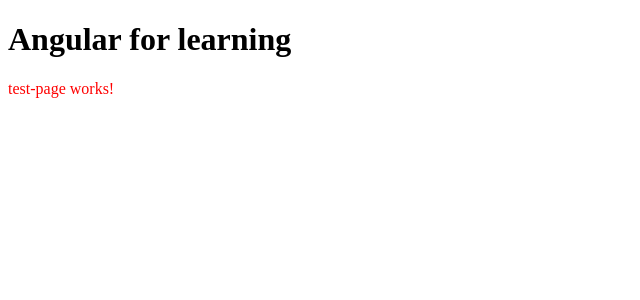
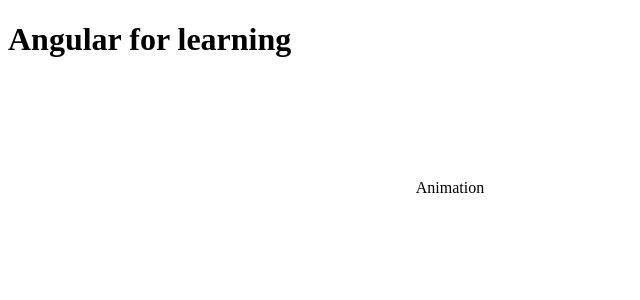
Before and after one commit to skidan29/angular-for-learning, an Angular app: page / in a window 1280 px wide. Shown: the top 300 px of the page, without its empty margins (0-640 px from the left). Built offline with nearby package versions, Linux system fonts and the light colour scheme.

Commit message:
Начало изучения раздела анимации

```diff
--- a/src/app/app.module.ts
+++ b/src/app/app.module.ts
@@ -5,6 +5,7 @@ import { AppRoutingModule } from './app-routing.module';
 import { AppComponent } from './app.component';
 import { StyleDirective } from './directives/style.directive';
 import { TestPageComponent } from './test-page/test-page.component';
+import { BrowserAnimationsModule } from '@angular/platform-browser/animations';
 
 @NgModule({
   declarations: [
@@ -14,7 +15,7 @@ import { TestPageComponent } from './test-page/test-page.component';
   ],
   imports: [
     BrowserModule,
-    AppRoutingModule
+    AppRoutingModule, BrowserAnimationsModule
   ],
   providers: [],
   bootstrap: [AppComponent]
--- a/src/app/test-page/test-page.component.html
+++ b/src/app/test-page/test-page.component.html
@@ -1 +1,3 @@
-<p appStyle="green" >test-page works!</p>
+<div class="wrap">
+    <div class="box">Animation</div>
+</div>
--- a/src/app/test-page/test-page.component.scss
+++ b/src/app/test-page/test-page.component.scss
@@ -0,0 +1,13 @@
+.wrap {
+    padding-top: 3rem;
+    width: 500px;
+    margin: 0 auto;
+}
+
+.box {
+    width: 120px;
+    height: 120px;
+    display: flex;
+    align-items: center;
+    justify-content: center;
+}
--- a/src/app/test-page/test-page.component.ts
+++ b/src/app/test-page/test-page.component.ts
@@ -3,7 +3,7 @@ import { Component, OnInit } from '@angular/core';
 @Component({
   selector: 'app-test-page',
   templateUrl: './test-page.component.html',
-  styleUrls: ['./test-page.component.scss']
+  styleUrls: ['./test-page.component.scss'],
 })
 export class TestPageComponent implements OnInit {
 
```
